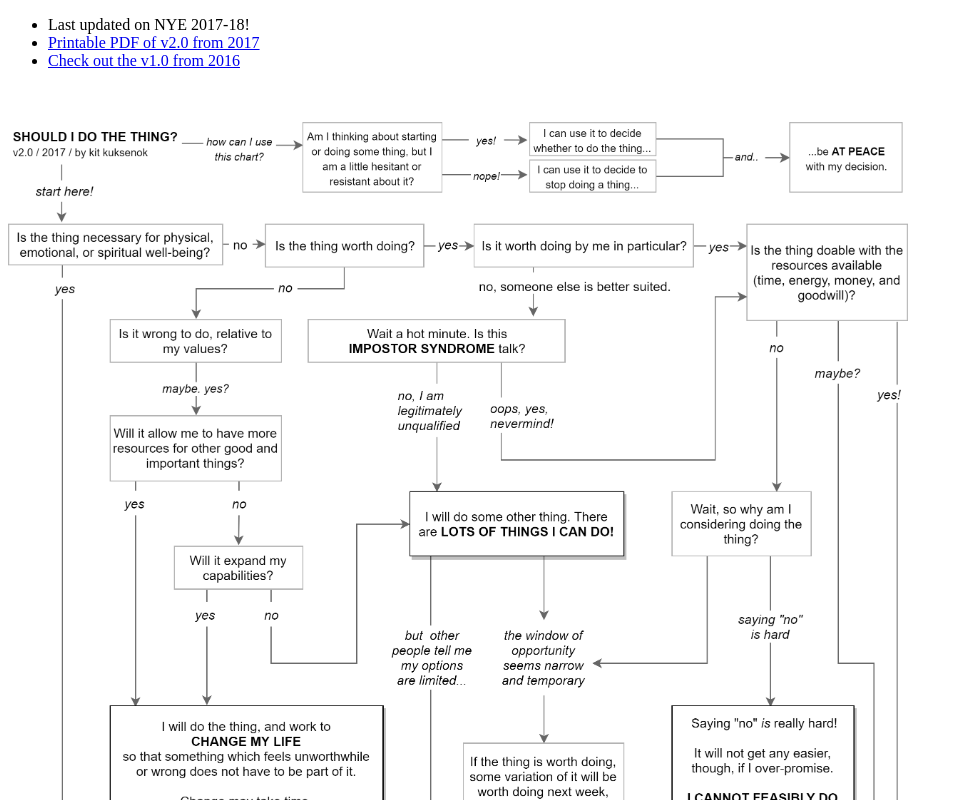
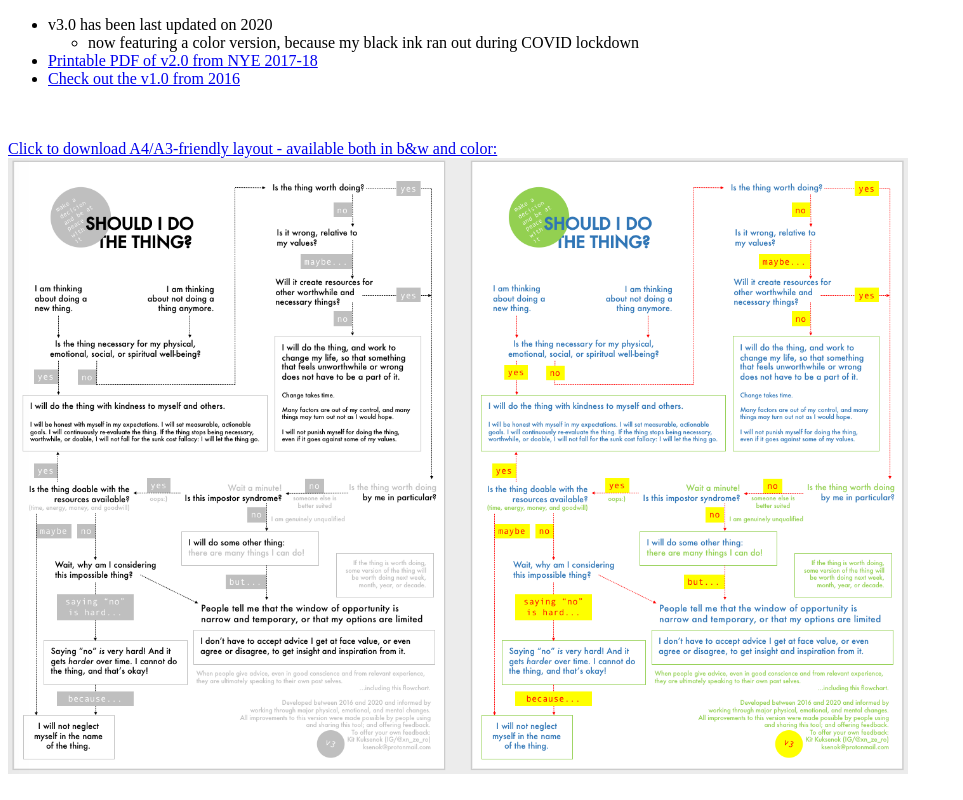
Before and after one commit to ksen0/do-the-thing, a plain HTML site: page index.html in a window 1280 px wide. Shown: the top 800 px of the page, without its empty margins (0-963 px from the left). Drawn offline with Linux system fonts and the light colour scheme.

Commit message:
v3.0 added

```diff
--- a/index.html
+++ b/index.html
@@ -11,11 +11,13 @@
  <!-- <h1>Should I do the thing?</h1>-->
 
  <ul>
-  <li>Last updated on NYE 2017-18!</li>
-  <li><a href="v2.pdf">Printable PDF of v2.0 from 2017</a></li>
+  <li>v3.0 has been last updated on 2020<ul><li>now featuring a color version, because my black ink ran out during COVID lockdown</li></ul></li>
+  <li><a href="v2.pdf">Printable PDF of v2.0 from NYE 2017-18</a></li>
   <li> <a href=v1.jpg>Check out the v1.0 from 2016</a></li>
 </ul><br><Br>
-<a href=v2.png><img src="v2.png" width=900></a>
+<a href=v3.pdf>
+Click to download A4/A3-friendly layout - available both in b&w and color:<br>
+    <img src="v3prev.png" width=900></a>
 
 </body>
 </html>
```
Also changed, not shown: v3prev.png (added), 1 other file.
